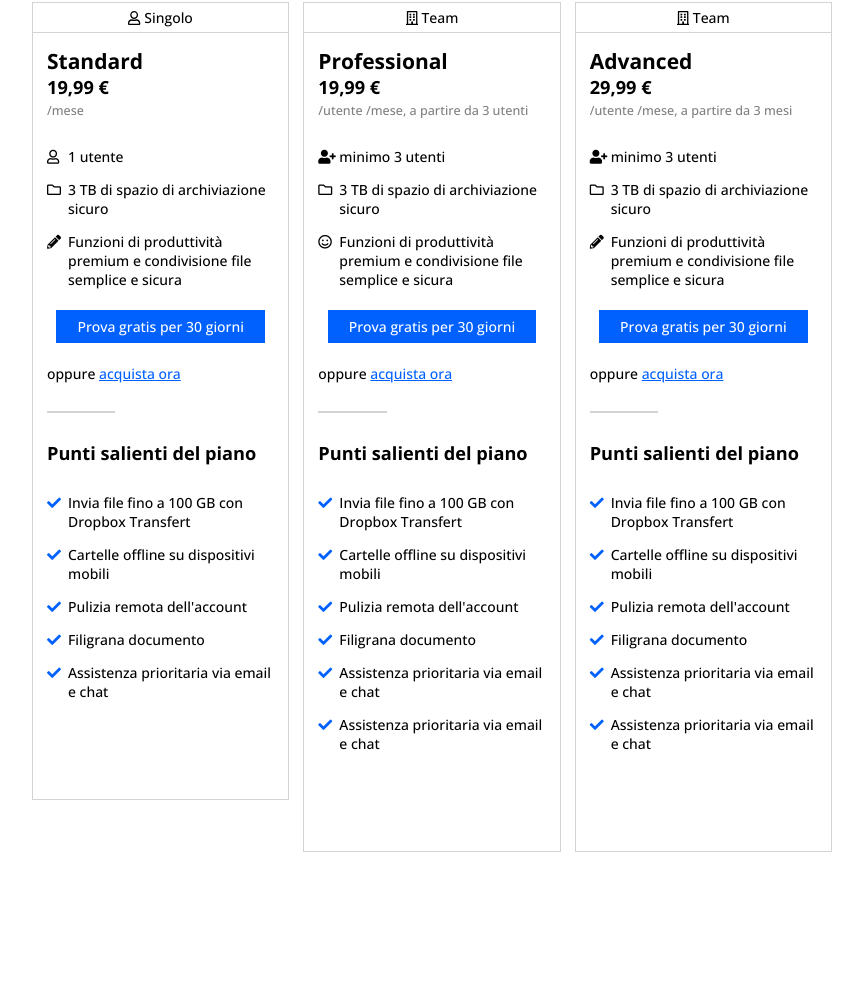
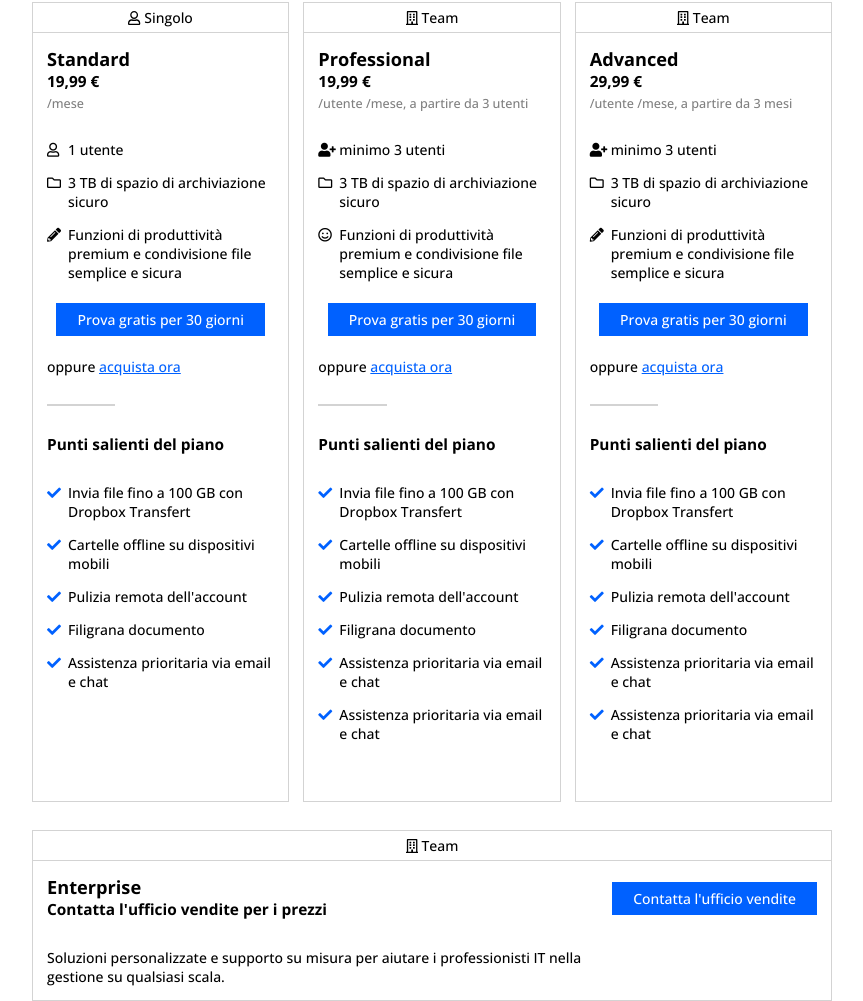
Before and after one commit to Barbarubia/htmlcss-dropbox, a plain HTML site: page index.html in a window 1280 px wide. Shown: the part 923-1924 px from the top of the page, without its empty margins (208-1071 px from the left). Before the commit the page ends 1803 px from the top, so only its background shows below. Drawn offline with nearby package versions, Linux system fonts and the light colour scheme.

Commit message:
fine sezione scelta piani

```diff
--- a/css/style.css
+++ b/css/style.css
@@ -33,6 +33,10 @@ html {
 
 .link-no-button:hover {
     text-decoration: none;
+}
+
+.position-relative {
+    position: relative;
 }
 
 /* CLEARFIX PER ELEMENTI FLOAT */
@@ -189,18 +193,18 @@ header .logo-header img{
     margin: 2rem -.5rem;
 }
 
-.column .title-column {
+.box-planes .title-column {
     line-height: 2rem;
     border-bottom: 1px solid lightgrey;
     text-align: center;
 }
 
-.column svg {
+.box-planes svg {
     height: 1rem;
     vertical-align: middle;
 }
 
-.column span {
+.box-planes span {
     vertical-align: middle;
 }
 
@@ -211,9 +215,23 @@ header .logo-header img{
     border: 1px solid lightgrey;
 }
 
-.narrow-column .content-column {
-    padding: 1rem 1rem 5rem 1rem;
+.wide-column {
+    width: 100%;
+    border: 1px solid lightgrey;
 }
+
+.content-column {
+    padding: 1rem;
+}
+
+/* .narrow-column .content-column {
+    padding-bottom: 5rem;
+} */
+
+.narrow-column {
+    min-height: 800px;
+}
+
 
 .content-column ul {
     list-style: none;
@@ -230,11 +248,11 @@ header .logo-header img{
 }
 
 .content-column h1{
-    font-size: 1.5rem;
+    font-size: 1.3rem;
 }
 
 .content-column h2 {
-    font-size: 1.3rem;
+    font-size: 1.1rem;
 }
 
 .content-column span {
@@ -244,6 +262,20 @@ header .logo-header img{
 
 .content-column .centered {
     text-align: center;
+}
+
+.wide-column .content-column {
+    padding-right: 30%;
+}
+
+.wide-column .content-column .top-right-corner {
+    position: absolute;
+    top: 0;
+    right: 1rem;
+}
+
+.wide-column .content-column p {
+    margin-bottom: 0;
 }
 
 /* LISTE CON ICONE PRESE DA FONT AWESOME INSERITE LINKANDO LA LIBRERIA CDN NELL'HEAD DELL'HTML E METTENDO LE ICONE PRIMA DEL TESTO DELLA LISTA SFRUTTANDO IL SELETTORE BEFORE */
--- a/index.html
+++ b/index.html
@@ -71,7 +71,9 @@
                 <label for="fatturazione">Fatturazione annuale</label>
             </div>
 
-            <div class="column clearfix">
+            <!-- Box con i vari piani sottoscrivibili -->
+            <div class="box-planes column clearfix">
+                <!-- Box affiancati sulla stessa riga -->
                 <article class="narrow-column">
                     <div class="title-column">
                         <svg xmlns="http://www.w3.org/2000/svg" viewBox="0 0 448 512">
@@ -102,6 +104,7 @@
                         </ul>
                     </div>
                 </article>
+
                 <article class="narrow-column">
                     <div class="title-column">
                         <svg xmlns="http://www.w3.org/2000/svg" viewBox="0 0 448 512"><path d="M128 148v-40c0-6.6 5.4-12 12-12h40c6.6 0 12 5.4 12 12v40c0 6.6-5.4 12-12 12h-40c-6.6 0-12-5.4-12-12zm140 12h40c6.6 0 12-5.4 12-12v-40c0-6.6-5.4-12-12-12h-40c-6.6 0-12 5.4-12 12v40c0 6.6 5.4 12 12 12zm-128 96h40c6.6 0 12-5.4 12-12v-40c0-6.6-5.4-12-12-12h-40c-6.6 0-12 5.4-12 12v40c0 6.6 5.4 12 12 12zm128 0h40c6.6 0 12-5.4 12-12v-40c0-6.6-5.4-12-12-12h-40c-6.6 0-12 5.4-12 12v40c0 6.6 5.4 12 12 12zm-76 84v-40c0-6.6-5.4-12-12-12h-40c-6.6 0-12 5.4-12 12v40c0 6.6 5.4 12 12 12h40c6.6 0 12-5.4 12-12zm76 12h40c6.6 0 12-5.4 12-12v-40c0-6.6-5.4-12-12-12h-40c-6.6 0-12 5.4-12 12v40c0 6.6 5.4 12 12 12zm180 124v36H0v-36c0-6.6 5.4-12 12-12h19.5V24c0-13.3 10.7-24 24-24h337c13.3 0 24 10.7 24 24v440H436c6.6 0 12 5.4 12 12zM79.5 463H192v-67c0-6.6 5.4-12 12-12h40c6.6 0 12 5.4 12 12v67h112.5V49L80 48l-.5 415z"/></svg>
@@ -132,6 +135,7 @@
                         </ul>
                     </div>
                 </article>
+
                 <article class="narrow-column">
                     <div class="title-column">
                         <svg xmlns="http://www.w3.org/2000/svg" viewBox="0 0 448 512"><path d="M128 148v-40c0-6.6 5.4-12 12-12h40c6.6 0 12 5.4 12 12v40c0 6.6-5.4 12-12 12h-40c-6.6 0-12-5.4-12-12zm140 12h40c6.6 0 12-5.4 12-12v-40c0-6.6-5.4-12-12-12h-40c-6.6 0-12 5.4-12 12v40c0 6.6 5.4 12 12 12zm-128 96h40c6.6 0 12-5.4 12-12v-40c0-6.6-5.4-12-12-12h-40c-6.6 0-12 5.4-12 12v40c0 6.6 5.4 12 12 12zm128 0h40c6.6 0 12-5.4 12-12v-40c0-6.6-5.4-12-12-12h-40c-6.6 0-12 5.4-12 12v40c0 6.6 5.4 12 12 12zm-76 84v-40c0-6.6-5.4-12-12-12h-40c-6.6 0-12 5.4-12 12v40c0 6.6 5.4 12 12 12h40c6.6 0 12-5.4 12-12zm76 12h40c6.6 0 12-5.4 12-12v-40c0-6.6-5.4-12-12-12h-40c-6.6 0-12 5.4-12 12v40c0 6.6 5.4 12 12 12zm180 124v36H0v-36c0-6.6 5.4-12 12-12h19.5V24c0-13.3 10.7-24 24-24h337c13.3 0 24 10.7 24 24v440H436c6.6 0 12 5.4 12 12zM79.5 463H192v-67c0-6.6 5.4-12 12-12h40c6.6 0 12 5.4 12 12v67h112.5V49L80 48l-.5 415z"/></svg>
@@ -163,6 +167,22 @@
                     </div>
                 </article>
             </div>
+
+            <!-- Box che prende tutta la riga -->
+            <article class="box-planes wide-column">
+                <div class="title-column">
+                    <svg xmlns="http://www.w3.org/2000/svg" viewBox="0 0 448 512"><path d="M128 148v-40c0-6.6 5.4-12 12-12h40c6.6 0 12 5.4 12 12v40c0 6.6-5.4 12-12 12h-40c-6.6 0-12-5.4-12-12zm140 12h40c6.6 0 12-5.4 12-12v-40c0-6.6-5.4-12-12-12h-40c-6.6 0-12 5.4-12 12v40c0 6.6 5.4 12 12 12zm-128 96h40c6.6 0 12-5.4 12-12v-40c0-6.6-5.4-12-12-12h-40c-6.6 0-12 5.4-12 12v40c0 6.6 5.4 12 12 12zm128 0h40c6.6 0 12-5.4 12-12v-40c0-6.6-5.4-12-12-12h-40c-6.6 0-12 5.4-12 12v40c0 6.6 5.4 12 12 12zm-76 84v-40c0-6.6-5.4-12-12-12h-40c-6.6 0-12 5.4-12 12v40c0 6.6 5.4 12 12 12h40c6.6 0 12-5.4 12-12zm76 12h40c6.6 0 12-5.4 12-12v-40c0-6.6-5.4-12-12-12h-40c-6.6 0-12 5.4-12 12v40c0 6.6 5.4 12 12 12zm180 124v36H0v-36c0-6.6 5.4-12 12-12h19.5V24c0-13.3 10.7-24 24-24h337c13.3 0 24 10.7 24 24v440H436c6.6 0 12 5.4 12 12zM79.5 463H192v-67c0-6.6 5.4-12 12-12h40c6.6 0 12 5.4 12 12v67h112.5V49L80 48l-.5 415z"/></svg>
+                        <span>Team</span>
+                </div>
+                <div class="content-column position-relative">
+                    <h1>Enterprise</h1>
+                    <h2>Contatta l'ufficio vendite per i prezzi</h2>
+                    <p>Soluzioni personalizzate e supporto su misura per aiutare i professionisti IT nella gestione su qualsiasi scala.</p>
+                    <p class="top-right-corner">
+                        <a href="#" class="button">Contatta l'ufficio vendite</a>
+                    </p>
+                </div>
+            </article>
         </section>
     </main>
 
```
